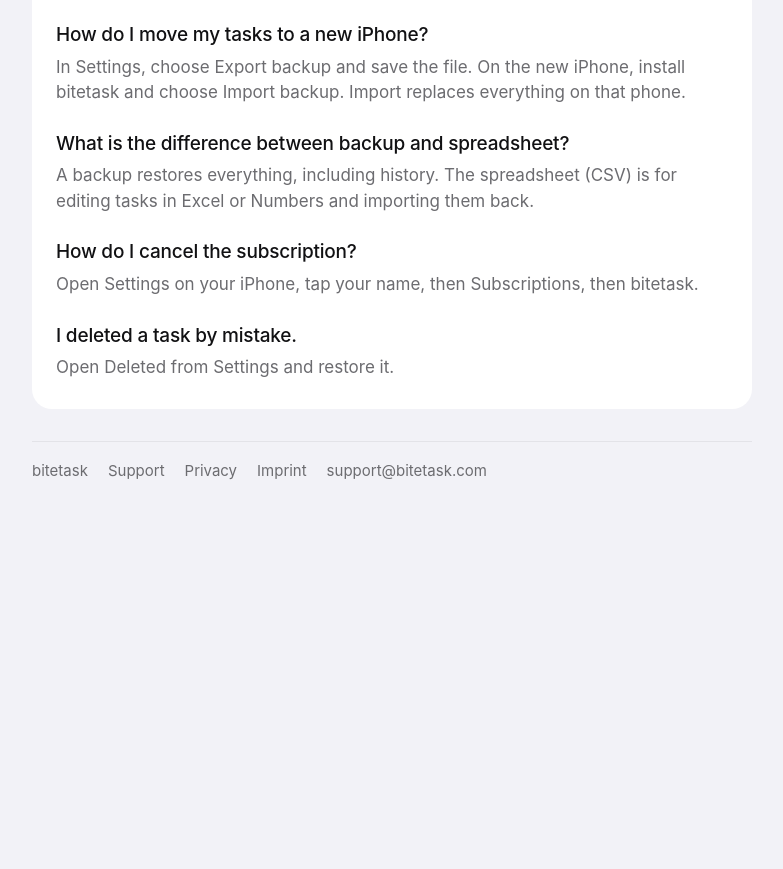
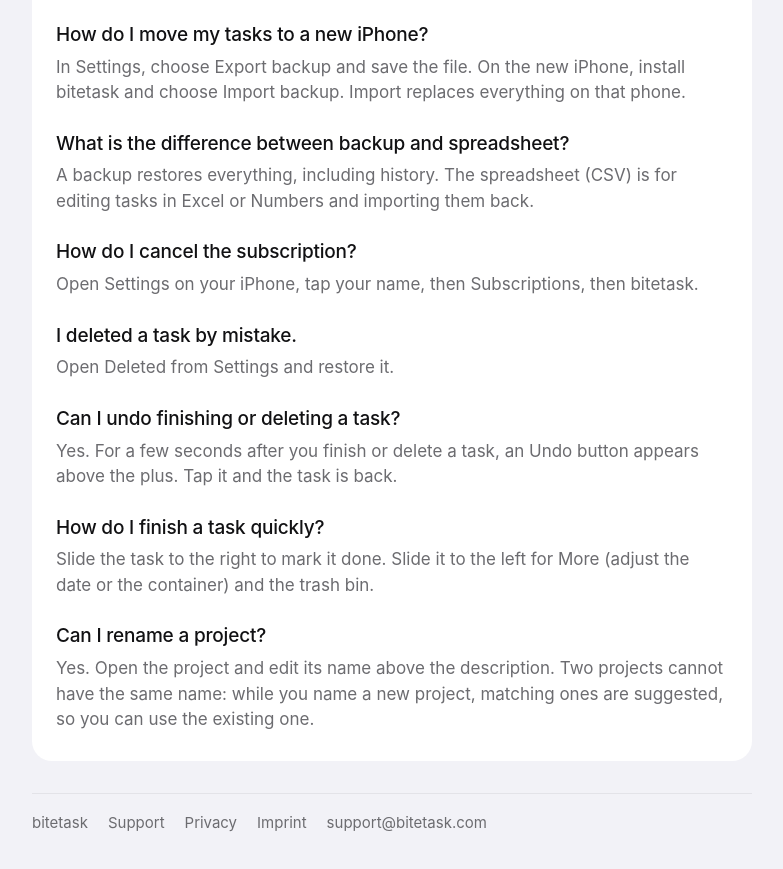
Before and after one commit to borisyushmanov/bitetask-site, a plain HTML site: page support/index.html in a window 1280 px wide. Shown: the part 225-1094 px from the top of the page, without its empty margins (248-1031 px from the left). Before the commit the page ends 800 px from the top, so only its background shows below. Drawn offline with Linux system fonts and the light colour scheme.

Commit message:
Add files via upload

```diff
--- a/support/index.html
+++ b/support/index.html
@@ -31,6 +31,12 @@
 <p class="muted">Open Settings on your iPhone, tap your name, then Subscriptions, then bitetask.</p>
 <h2>I deleted a task by mistake.</h2>
 <p class="muted">Open Deleted from Settings and restore it.</p>
+<h2>Can I undo finishing or deleting a task?</h2>
+<p class="muted">Yes. For a few seconds after you finish or delete a task, an Undo button appears above the plus. Tap it and the task is back.</p>
+<h2>How do I finish a task quickly?</h2>
+<p class="muted">Slide the task to the right to mark it done. Slide it to the left for More (adjust the date or the container) and the trash bin.</p>
+<h2>Can I rename a project?</h2>
+<p class="muted">Yes. Open the project and edit its name above the description. Two projects cannot have the same name: while you name a new project, matching ones are suggested, so you can use the existing one.</p>
 </main>
 <footer>
   <span>bitetask</span>
```
